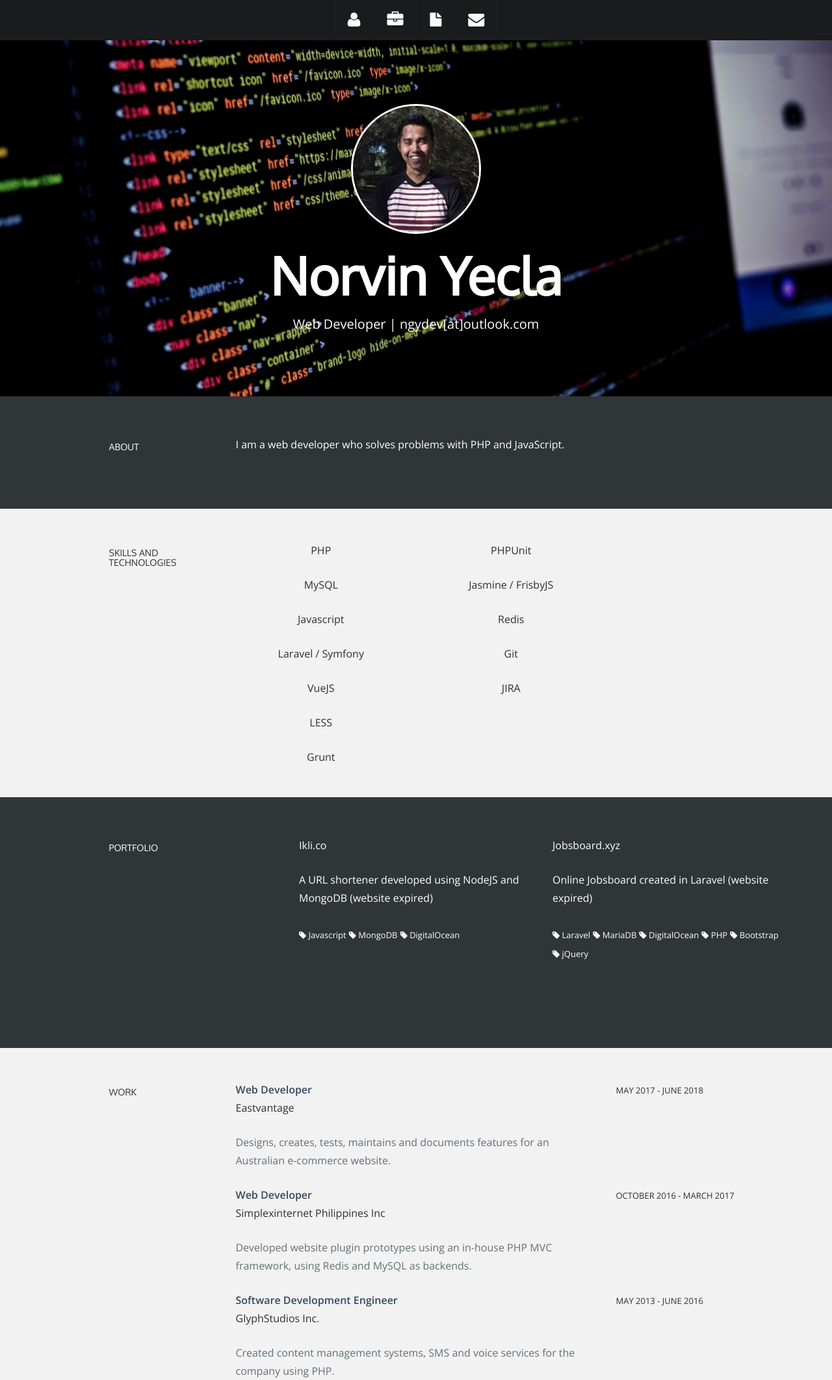
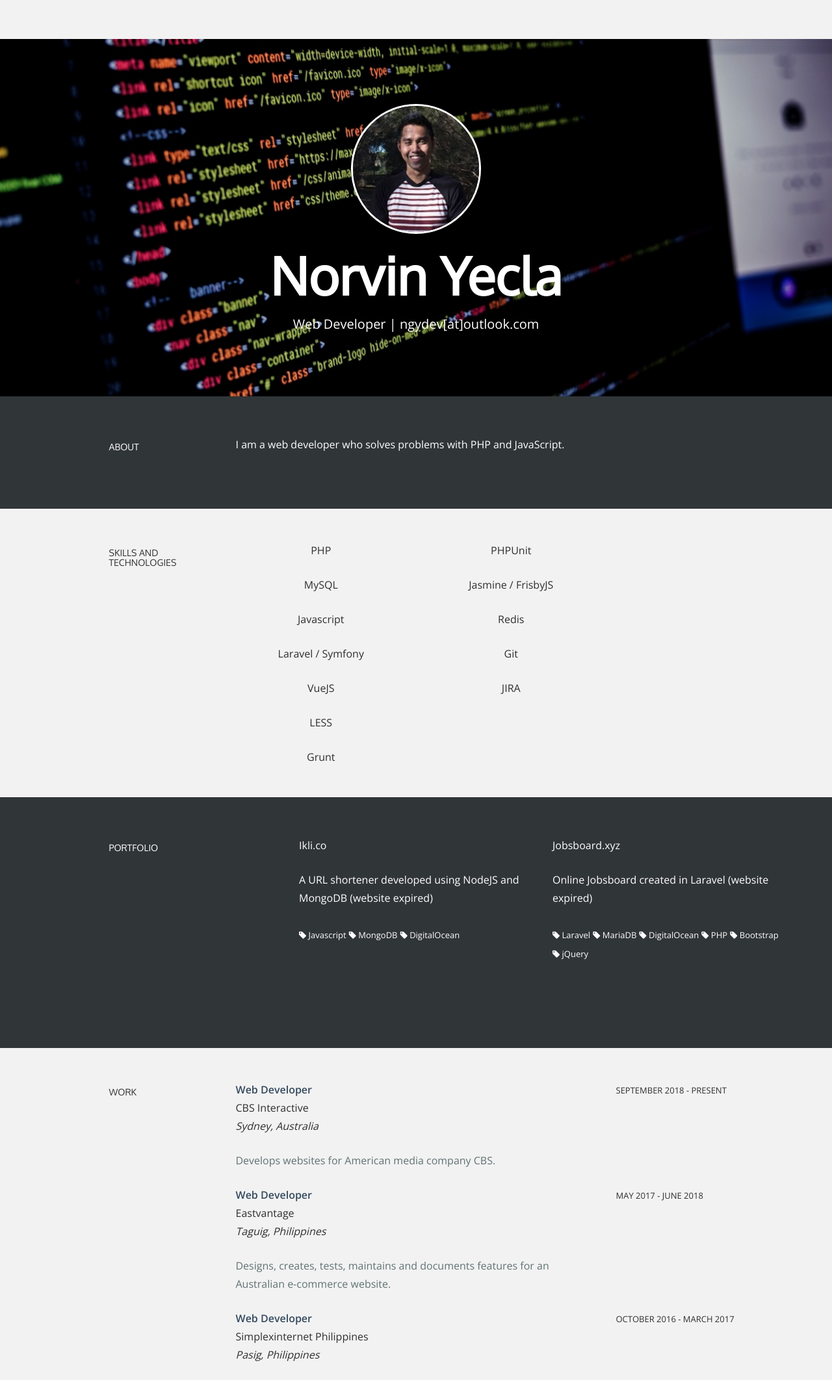
Before and after one commit to norvinyecla/norvinyecla.github.io, a plain HTML site: page index.html in a window 1280 px wide. Shown: the top 2124 px of the page at 65% size. Drawn offline with nearby package versions, Linux system fonts and the light colour scheme.

Commit message:
Update index.html

```diff
--- a/index.html
+++ b/index.html
@@ -3,9 +3,8 @@
   <head>
     <meta charset="utf-8">
     <meta name="viewport" content="width=device-width, initial-scale=1.0">
-    <meta name="description" content="">
-    <meta name="author" content="">
-    <link rel="shortcut icon" href="assets/ico/favicon.png">
+    <meta name="description" content="Filipino full-stack developer based in Sydney">
+    <meta name="author" content="Norvin Yecla">
 
     <title>Norvin Yecla - Web Developer</title>
 
@@ -16,9 +15,6 @@
     <link href="assets/css/main.css" rel="stylesheet">
     <link href="https://fonts.googleapis.com/css?family=Oxygen|Open+Sans:300,600" rel="stylesheet">
     <link rel="stylesheet" href="assets/css/font-awesome.min.css">
-    <script src="assets/js/jquery.min.js"></script>
-    <script type="text/javascript" src="assets/js/smoothscroll.js"></script>
-    <script src="assets/js/Chart.js"></script>
 
     <!-- HTML5 shim and Respond.js IE8 support of HTML5 elements and media queries -->
     <!--[if lt IE 9]>
@@ -28,28 +24,6 @@
   </head>
 
   <body data-spy="scroll" data-offset="0" data-target="#nav">
-
-	<div id="section-topbar">
-		<div id="topbar-inner">
-			<div class="container">
-				<div class="row">
-					<div class="dropdown">
-						<ul id="nav" class="nav">
-							<li class="menu-item"><a class="smoothScroll" href="#about" title="About"><i class="icon-user"></i></a></li>
-							<li class="menu-item"><a class="smoothScroll" href="#work" title="Works"><i class="icon-briefcase"></i></a></li>
-							<li class="menu-item"><a class="smoothScroll" href="#resume" title="Resume"><i class="icon-file"></i></a></li>
-							<li class="menu-item"><a class="smoothScroll" href="#contact" title="Contact"><i class="icon-envelope"></i></a></li>
-						</ul><!--/ uL#nav -->
-					</div><!-- /.dropdown -->
-
-					<div class="clear"></div>
-				</div><!--/.row -->
-			</div><!--/.container -->
-
-			<div class="clear"></div>
-		</div><!--/ #topbar-inner -->
-	</div><!--/ #section-topbar -->
-
 	<div id="headerwrap-bg">
 		<div id="headerwrap">
 			<div class="container">
@@ -158,7 +132,16 @@
 				</div>
 				<div class="col-lg-6">
 					<p><t>Web Developer</t><br/>
-						Eastvantage<br/>
+						CBS Interactive <br/><em>Sydney, Australia</em><br/>
+					</p>
+					<p><more>Develops websites for American media company CBS.</more></p>
+				</div>
+				<div class="col-lg-3">
+					<p><sm>SEPTEMBER 2018 - PRESENT</sm></p>
+				</div>
+				<div class="col-lg-6 col-lg-offset-3">
+					<p><t>Web Developer</t><br/>
+						Eastvantage <br/><em>Taguig, Philippines</em><br/>
 					</p>
 					<p><more>Designs, creates, tests, maintains and documents features for an Australian e-commerce website.</more></p>
 				</div>
@@ -167,7 +150,7 @@
 				</div>
 				<div class="col-lg-6 col-lg-offset-3">
 					<p><t>Web Developer</t><br/>
-						Simplexinternet Philippines Inc<br/>
+						Simplexinternet Philippines <br/><em>Pasig, Philippines</em><br/>
 					</p>
 					<p><more>Developed website plugin prototypes using an in-house PHP MVC framework, using Redis and MySQL as backends.</more></p>
 				</div>
@@ -176,7 +159,7 @@
 				</div>
 				<div class="col-lg-6 col-lg-offset-3">
 					<p><t>Software Development Engineer</t><br/>
-						GlyphStudios Inc. <br/>
+						GlyphStudios Inc <br/><em>Pasig, Philippines</em><br/>
 					</p>
 					<p><more>Created content management systems, SMS and voice services for the company using PHP.</more></p>
 				</div>
@@ -185,7 +168,7 @@
 				</div>
 				<div class="col-lg-6 col-lg-offset-3">
 					<p><t>Intern</t><br/>
-						Cyscorpions Inc. <br/>
+						Cyscorpions Inc <br/><em>Pasig, Philippines</em><br/>
 					</p>
 					<p><more>Developed a video recording and location finding components for an Android app.</more></p>
 				</div>
@@ -249,11 +232,5 @@
 			<p>Created by <a href="http://www.blacktie.co">BLACKTIE.CO</a></p>
 		</div>
 	</div>
-
-
-    <!-- Bootstrap core JavaScript
-    ================================================== -->
-    <!-- Placed at the end of the document so the pages load faster -->
-    <script src="assets/js/bootstrap.js"></script>
   </body>
 </html>
```
